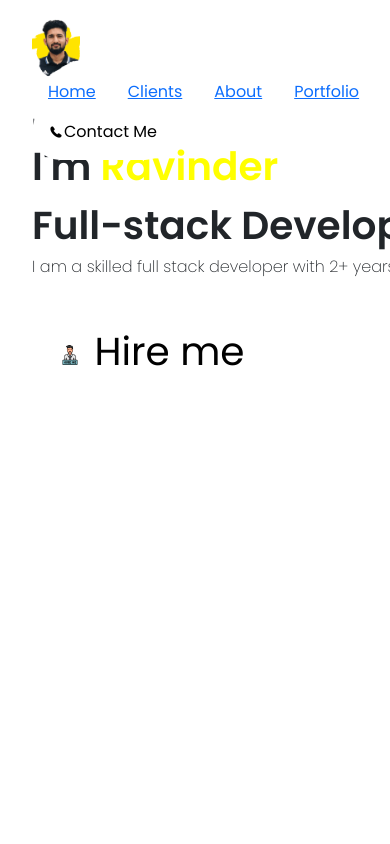
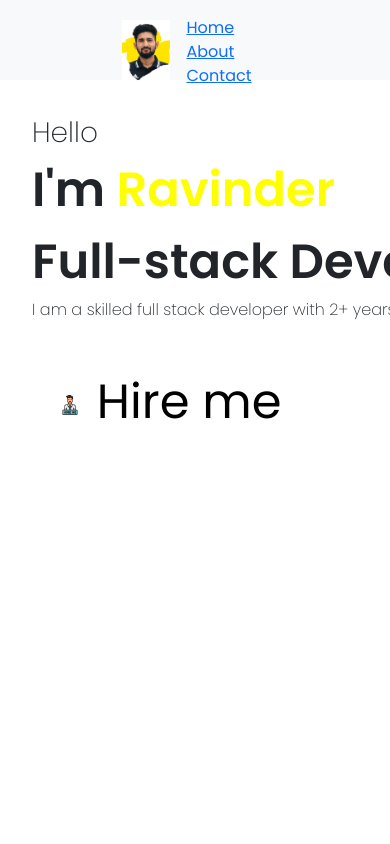
Before and after one commit to chandRavinder/ravinder-chand-portfolio, a React (Create React App) app: page / in a window 390 px wide. Shown: the top 844 px of the page. Built offline with nearby package versions, Linux system fonts and the light colour scheme.

Commit message:
Added bootstrap

```diff
--- a/public/index.html
+++ b/public/index.html
@@ -16,7 +16,6 @@
 
         <!-- Latest compiled and minified CSS -->
         <link href="https://cdn.jsdelivr.net/npm/bootstrap@5.3.3/dist/css/bootstrap.min.css" rel="stylesheet">
-        <!-- Latest compiled JavaScript -->
         <script src="https://cdn.jsdelivr.net/npm/bootstrap@5.3.3/dist/js/bootstrap.bundle.min.js"></script>
 
         <title>Ravinder Chand Portfolio</title>
--- a/src/components/intro/intro.css
+++ b/src/components/intro/intro.css
@@ -58,21 +58,3 @@
     height: 20px;
     margin: 0 0.25rem;
 }
-
-@media screen and (max-width:840px) {
-    .bg {
-        right: -10vw;
-    }
-    .introContent {
-        font-size: 10vw;
-    }
-    .hello {
-        font-size: 4.5vw;
-    }
-}
-
-@media screen and (max-width:480px) {
-    .bg {
-        right: -10vw;
-    }
-}
--- a/src/components/navbar/navbar.js
+++ b/src/components/navbar/navbar.js
@@ -1,25 +1,42 @@
 import React from 'react';
 import './navbar.css';
-// import logo from '../../assets/logo.png';
 import profile from '../../assets/Ravinder-Profile.png'
-import contactImg from '../../assets/contact.png'
+// import contactImg from '../../assets/contact.png'
 import { Link } from 'react-scroll';
 
 export const Navbar = () => {
   return (
-    <nav className='navbar'>
+    // <nav className='navbar'>
+    //     <img src={profile} alt='LogoImage' className='logo' />
+
+    //     <div className='desktopMenu'>
+    //         <Link className="desktopListItem">Home</Link>
+    //         <Link className="desktopListItem">About</Link>
+    //     </div>
+
+    //     <button className='desktopMenuBtn'>
+    //         <img src={contactImg} alt='ContactImage' className='desktopMenuImg' />Contact Me
+    //     </button>
+    // </nav>
+    <nav className="navbar navbar-expand-sm bg-light justify-content-center">
         <img src={profile} alt='LogoImage' className='logo' />
 
-        <div className='desktopMenu'>
-            <Link className="desktopListItem">Home</Link>
-            <Link className="desktopListItem">Clients</Link>
-            <Link className="desktopListItem">About</Link>
-            <Link className="desktopListItem">Portfolio</Link>
-        </div>
+        <ul className="navbar-nav">
+            <li className="nav-item">
+                <Link className="desktopListItem" to=''>Home</Link>
+            </li>
+            <li className="nav-item">
+                <Link className="desktopListItem" to=''>About</Link>
+            </li>
+            <li className="nav-item">
+                <Link className="desktopListItem" to=''>Contact</Link>
+            </li>
+        </ul>
 
-        <button className='desktopMenuBtn'>
+        {/* <button className='desktopMenuBtn'>
             <img src={contactImg} alt='ContactImage' className='desktopMenuImg' />Contact Me
-        </button>
+        </button> */}
+
     </nav>
   )
 }
```
